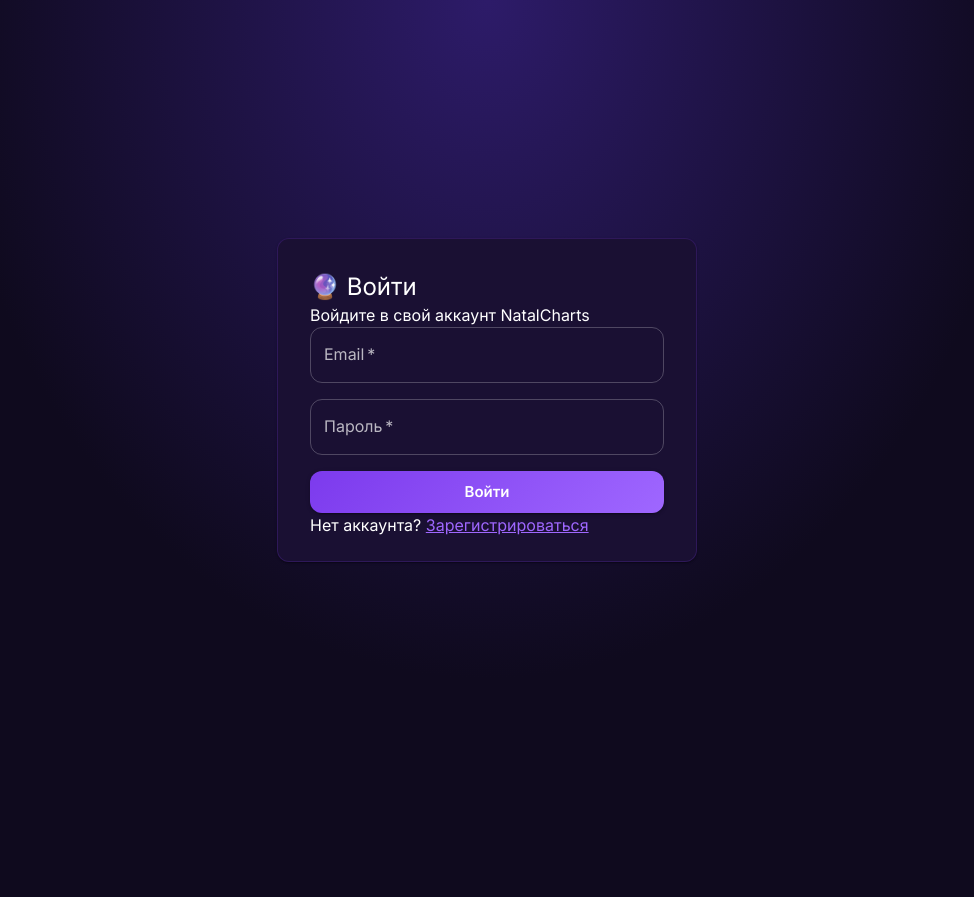
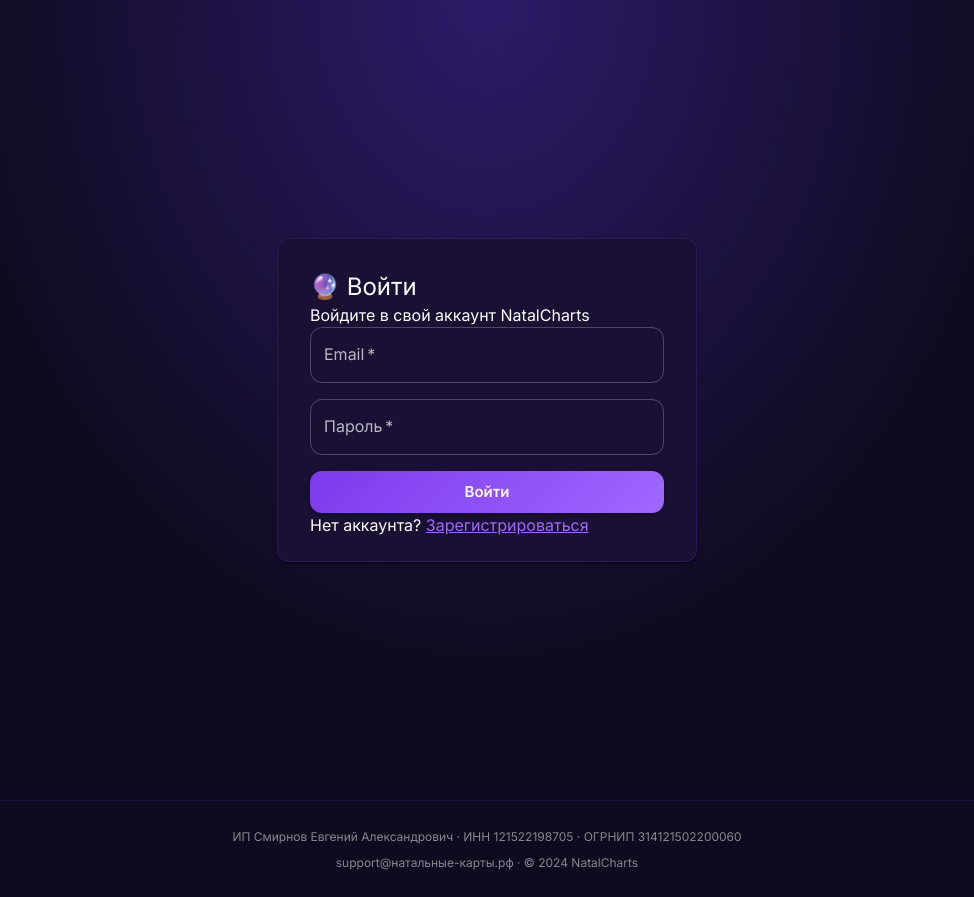
Before and after one commit to notalcards/frontend, a Next.js app: page /login in a window 1280 px wide. Shown: the whole page, without its empty margins (153-1127 px from the left). Before the commit the page ends 800 px from the top, so only its background shows below. Built offline with nearby package versions, Linux system fonts and the light colour scheme; no server answers; what @mui/material-nextjs would draw is missing.

Commit message:
add footer with legal info to all pages

```diff
--- /dev/null
+++ b/app/(auth)/layout.tsx
@@ -0,0 +1,11 @@
+import Box from '@mui/material/Box';
+import Footer from '@/app/components/Footer';
+
+export default function AuthLayout({ children }: { children: React.ReactNode }) {
+  return (
+    <Box sx={{ display: 'flex', flexDirection: 'column', minHeight: '100vh' }}>
+      <Box sx={{ flex: 1 }}>{children}</Box>
+      <Footer />
+    </Box>
+  );
+}
--- a/app/(dashboard)/layout.tsx
+++ b/app/(dashboard)/layout.tsx
@@ -28,6 +28,7 @@
 import { usePathname, useRouter } from 'next/navigation';
 import api from '@/app/lib/api';
 import { removeToken } from '@/app/lib/auth';
+import Footer from '@/app/components/Footer';
 
 const DRAWER_WIDTH = 240;
 
@@ -163,8 +164,9 @@
         {drawer}
       </Drawer>
 
-      <Box component="main" sx={{ flexGrow: 1, p: 3, mt: 8, bgcolor: 'background.default', minHeight: '100vh' }}>
-        {children}
+      <Box component="main" sx={{ flexGrow: 1, display: 'flex', flexDirection: 'column', mt: 8, bgcolor: 'background.default', minHeight: '100vh' }}>
+        <Box sx={{ p: 3, flex: 1 }}>{children}</Box>
+        <Footer />
       </Box>
     </Box>
   );
--- /dev/null
+++ b/app/components/Footer.tsx
@@ -0,0 +1,23 @@
+import Box from '@mui/material/Box';
+import Typography from '@mui/material/Typography';
+
+export default function Footer() {
+  return (
+    <Box
+      component="footer"
+      sx={{
+        borderTop: '1px solid rgba(124,58,237,0.15)',
+        py: 3,
+        px: 4,
+        textAlign: 'center',
+      }}
+    >
+      <Typography variant="caption" color="text.secondary" sx={{ opacity: 0.5, lineHeight: 2, display: 'block' }}>
+        ИП Смирнов Евгений Александрович · ИНН 121522198705 · ОГРНИП 314121502200060
+      </Typography>
+      <Typography variant="caption" color="text.secondary" sx={{ opacity: 0.5 }}>
+        support@натальные-карты.рф · © 2024 NatalCharts
+      </Typography>
+    </Box>
+  );
+}
```
Also changed, not shown: app/page.tsx (+2 -6 lines).
